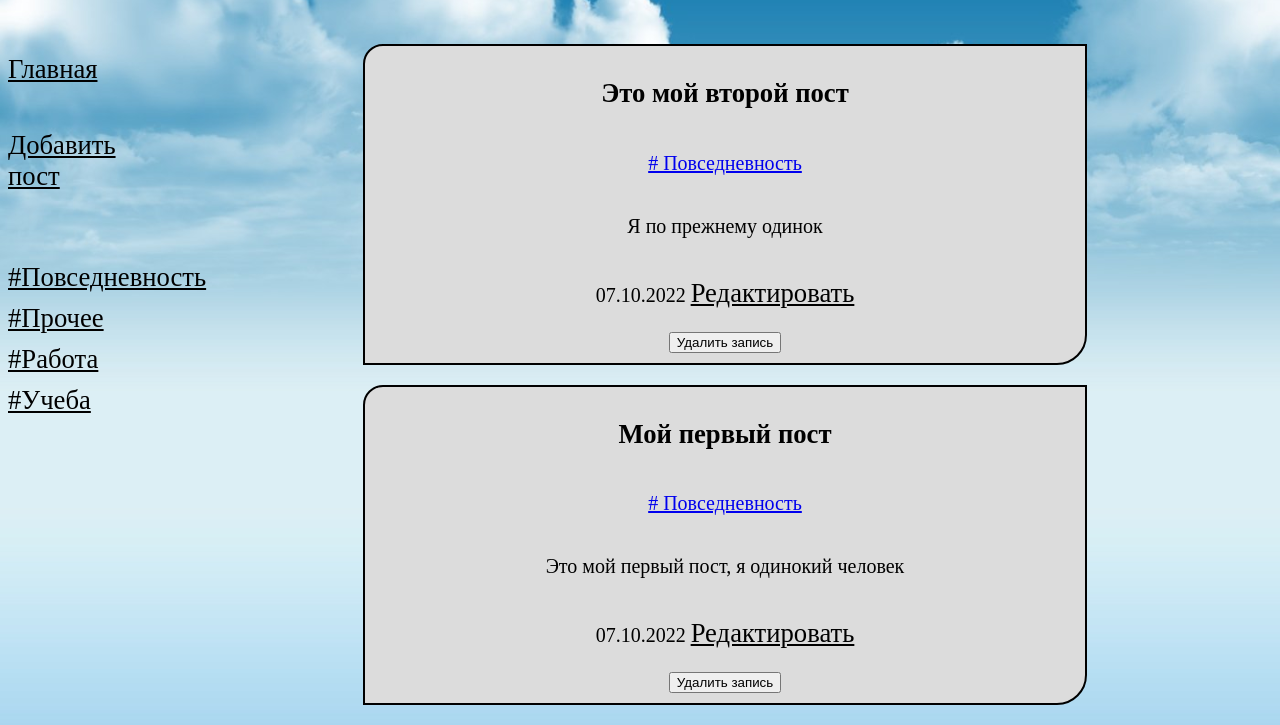
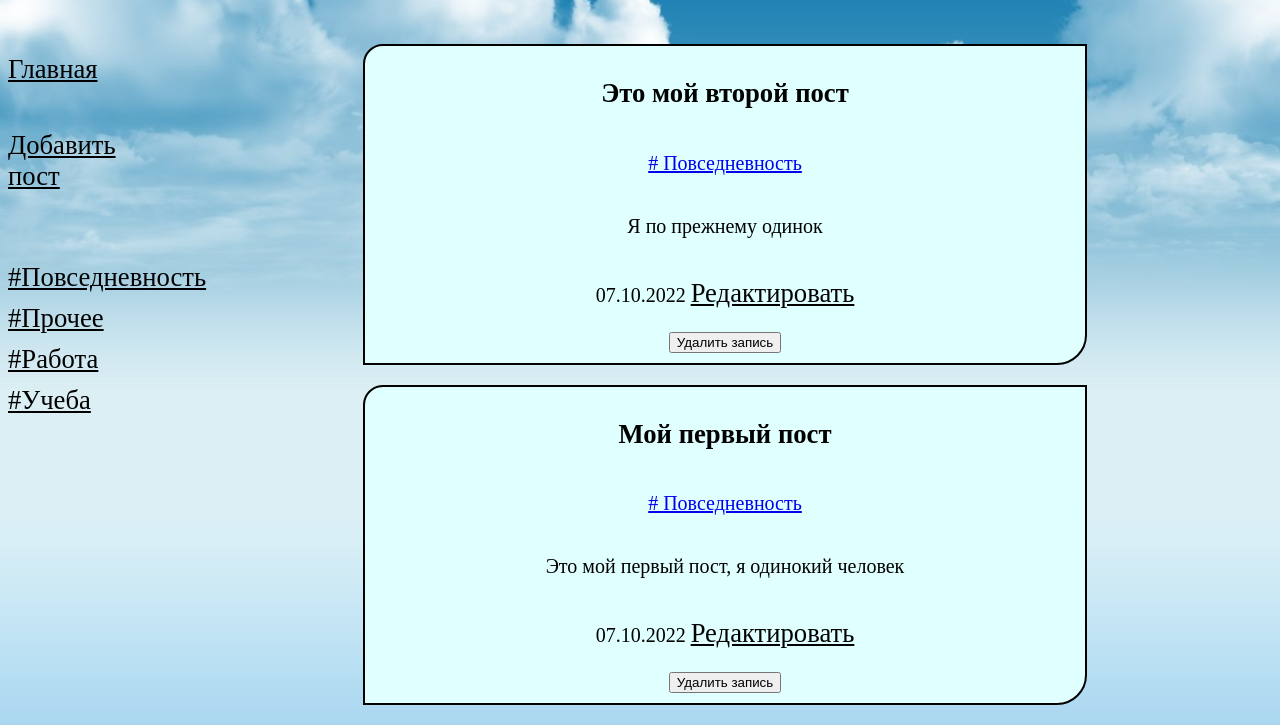
Before and after one commit to sensensation/django-blog, a Django app: page /bboard/ in a window 1280 px wide; the page is wider, and only the part inside the window is pictured. Shown: the part 121-846 px from the top of that part. Run offline with Django 4.2, Linux system fonts and the light colour scheme; data comes from the database, SQL or seed files in the repository.

Commit message:
Ver 3 - little fix

```diff
--- a/blogconfig/bboard/static/bboard/style.css
+++ b/blogconfig/bboard/static/bboard/style.css
@@ -49,7 +49,7 @@ html {
    border-top-right-radius: 0;
    border-bottom-right-radius: 30px;
    border-bottom-left-radius: 0;
-   background-color: gainsboro;
+   background-color: lightcyan;
    border:2px solid black;
    margin:20px auto;
    padding:10px;
```
